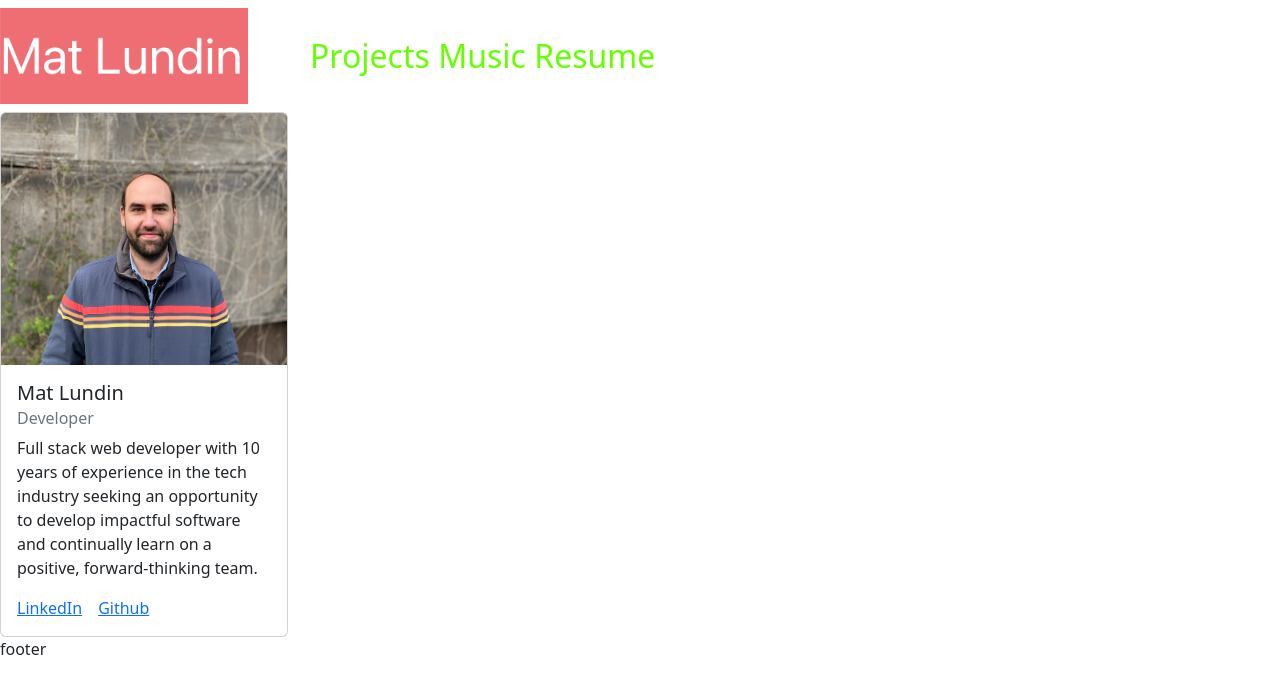
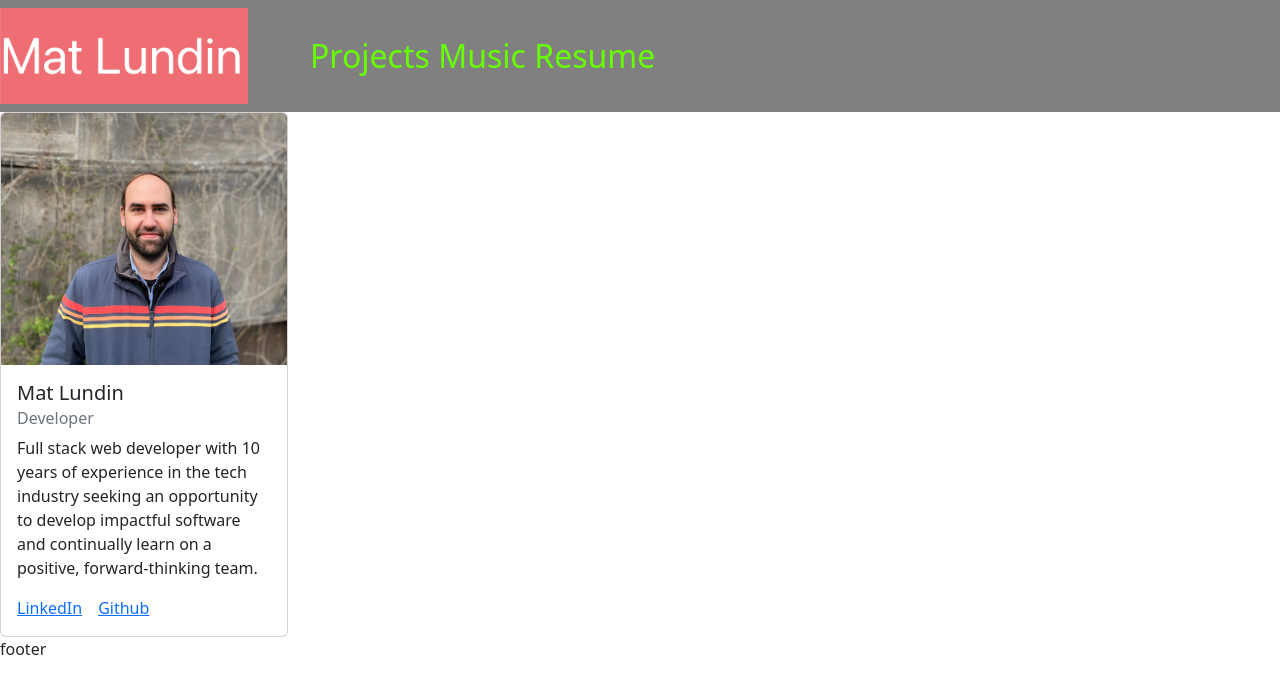
Before and after one commit to mat-lundin/matlundin, a React (Create React App) app: page / in a window 1280 px wide. Shown: the top 694 px of the page. Built offline with nearby package versions, Linux system fonts and the light colour scheme.

Commit message:
TODO comments

```diff
--- a/src/components/home.js
+++ b/src/components/home.js
@@ -2,6 +2,7 @@ import Card from 'react-bootstrap/Card';
 
 const home = () => {
     return (
+        // move card using margins, etc. or get rid of card in favor of straight divs
         <Card style={{ width: '18rem' }}>
             <Card.Img variant="top" src="images/headshot.jpeg" />
         <Card.Body>
--- a/src/components/music.js
+++ b/src/components/music.js
@@ -5,6 +5,7 @@ import RBCarousel from "react-bootstrap-carousel";
 import "react-bootstrap-carousel/dist/react-bootstrap-carousel.css";
 
 export default function Music(){
+    // different background image, or give whole site a background color?
    return( <Container flex="true" style = {{color:"white", backgroundImage:"url(images/flower.jpeg)"}}>
          <RBCarousel
             animation={true}
--- a/src/components/nav.js
+++ b/src/components/nav.js
@@ -5,7 +5,10 @@ import Navbar from 'react-bootstrap/Navbar'
 
 const nav = () => {
   return (
-    <Navbar collapseOnSelect expand="md" style={{  backgroundSize: 'cover' }}>
+    // replace brand image
+    // left justify nav options
+    // make background a gradient from dark on the left to light on the right so you can see the options once they are left-justified
+    <Navbar collapseOnSelect expand="md" style={{  backgroundSize: 'cover', backgroundColor:"gray" }}>
       <Navbar.Brand style={{ margin: 0, padding: 0 }} href="/"><img src="images/header.png" alt="Mat Lundin" width="80%" /></Navbar.Brand>
       <Navbar.Toggle aria-controls="responsive-navbar-nav" className="custom-toggler" />
       <Navbar.Collapse className="collapse navbar-collapse" id="navbarCollapse">
```
